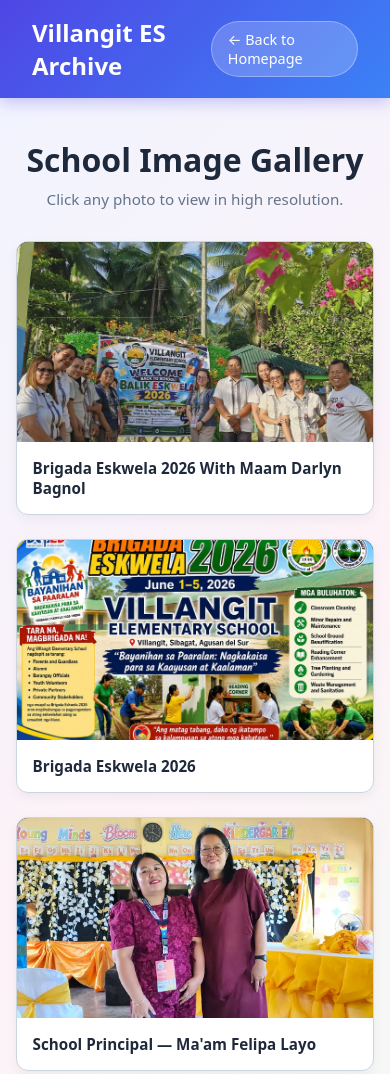
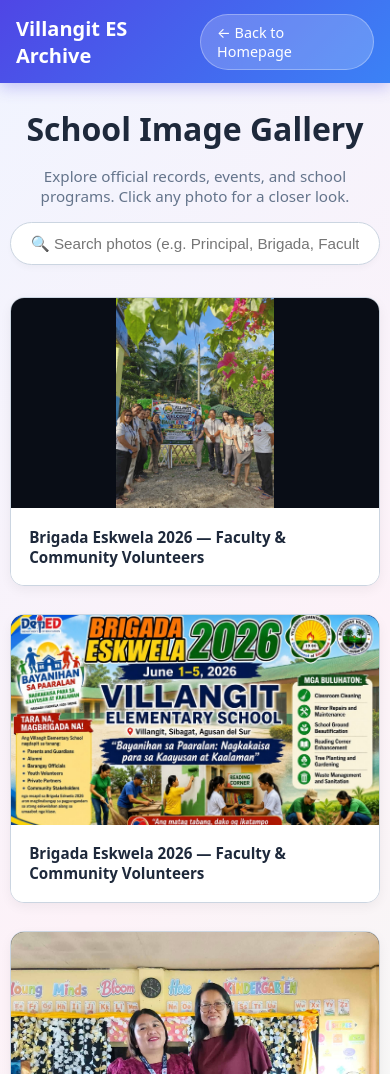
Before and after one commit to ricdodong/ves, a plain HTML site: page viewer.html in a window 390 px wide. Shown: the top 1074 px of the page. Drawn offline with Linux system fonts and the light colour scheme.

Commit message:
Update viewer.html

```diff
--- a/viewer.html
+++ b/viewer.html
@@ -3,7 +3,7 @@
 <head>
     <meta charset="UTF-8">
     <meta name="viewport" content="width=device-width, initial-scale=1.0">
-    <title>Photo Gallery — Villangit Elementary School</title>
+    <title>Photo Gallery Archive — Villangit Elementary School</title>
     <style>
         :root {
             --bg-gradient: linear-gradient(135deg, #f0f4ff 0%, #fdf2f8 50%, #f0fdf4 100%);
@@ -38,6 +38,10 @@
             z-index: 100;
         }
 
+        header h2 {
+            font-size: 1.25rem;
+        }
+
         .back-btn {
             background: rgba(255,255,255,0.2);
             color: white;
@@ -51,7 +55,7 @@
         .back-btn:hover { background: rgba(255,255,255,0.35); }
 
         .container {
-            max-width: 1100px;
+            max-width: 1200px;
             width: 92%;
             margin: 2.5rem auto;
             flex: 1;
@@ -60,12 +64,15 @@
         .gallery-header {
             margin-bottom: 2rem;
             text-align: center;
+            display: flex;
+            flex-direction: column;
+            align-items: center;
+            gap: 1rem;
         }
 
-        .gallery-header h2 {
+        .gallery-header h1 {
             font-size: 2rem;
             color: var(--text-main);
-            margin-bottom: 0.5rem;
         }
 
         .gallery-header p {
@@ -73,103 +80,161 @@
             font-size: 0.95rem;
         }
 
-        /* Grid layout */
+        /* Search Bar */
+        .search-box {
+            width: 100%;
+            max-width: 450px;
+            padding: 0.75rem 1.25rem;
+            border-radius: 9999px;
+            border: 1px solid var(--border);
+            font-size: 0.95rem;
+            outline: none;
+            box-shadow: 0 4px 6px -1px rgba(0,0,0,0.03);
+            transition: border-color 0.2s, box-shadow 0.2s;
+            background: #ffffff;
+        }
+
+        .search-box:focus {
+            border-color: var(--primary);
+            box-shadow: 0 0 0 3px rgba(79, 70, 229, 0.15);
+        }
+
+        /* Smart Grid Layout */
         .photo-grid {
             display: grid;
-            grid-template-columns: repeat(auto-fill, minmax(260px, 1fr));
-            gap: 1.5rem;
+            grid-template-columns: repeat(auto-fill, minmax(280px, 1fr));
+            gap: 1.75rem;
         }
 
         .photo-card {
             background: var(--surface);
-            border-radius: 12px;
+            border-radius: 14px;
             overflow: hidden;
             box-shadow: 0 4px 12px rgba(0,0,0,0.05);
             border: 1px solid var(--border);
             cursor: pointer;
-            transition: transform 0.2s, box-shadow 0.2s;
+            transition: transform 0.25s, box-shadow 0.25s;
             display: flex;
             flex-direction: column;
         }
 
         .photo-card:hover {
-            transform: translateY(-4px);
-            box-shadow: 0 12px 24px rgba(79, 70, 229, 0.12);
+            transform: translateY(-5px);
+            box-shadow: 0 12px 25px rgba(79, 70, 229, 0.15);
         }
 
-        .photo-thumb {
+        .photo-thumb-container {
             width: 100%;
-            height: 200px;
+            height: 210px;
+            background: #090d16;
+            position: relative;
+            overflow: hidden;
+            display: flex;
+            align-items: center;
+            justify-content: center;
+        }
+
+        .photo-thumb-container img {
+            width: 100%;
+            height: 100%;
             object-fit: cover;
-            background: #0f172a;
+            object-position: center 25%;
+            transition: transform 0.3s;
+        }
+
+        .photo-card:hover .photo-thumb-container img {
+            transform: scale(1.03);
+        }
+
+        .photo-thumb-container img.is-contained {
+            object-fit: contain !important;
         }
 
         .photo-info {
-            padding: 1rem;
+            padding: 1.15rem;
             font-size: 0.95rem;
             font-weight: 600;
             color: var(--text-main);
+            background: #ffffff;
         }
 
-        /* Modal Lightbox */
+        /* Lightbox Modal */
         .modal {
             display: none;
             position: fixed;
             top: 0; left: 0; width: 100%; height: 100%;
-            background: rgba(15, 23, 42, 0.9);
+            background: rgba(15, 23, 42, 0.92);
             z-index: 1000;
             align-items: center;
             justify-content: center;
             padding: 2rem;
+            backdrop-filter: blur(5px);
         }
 
         .modal.open { display: flex; }
 
         .modal-content {
-            max-width: 850px;
+            max-width: 900px;
+            width: 100%;
             max-height: 85vh;
             display: flex;
             flex-direction: column;
             align-items: center;
-            background: #ffffff;
-            border-radius: 12px;
+            background: #0f172a;
+            border-radius: 16px;
             overflow: hidden;
-            box-shadow: 0 25px 50px rgba(0,0,0,0.3);
+            box-shadow: 0 25px 50px rgba(0,0,0,0.5);
+            border: 1px solid rgba(255,255,255,0.1);
+            position: relative;
         }
 
-        .modal-content img {
-            max-width: 100%;
-            max-height: 70vh;
-            object-fit: contain;
+        .modal-img-wrapper {
+            width: 100%;
+            height: 65vh;
+            display: flex;
+            align-items: center;
+            justify-content: center;
+            position: relative;
+            overflow: hidden;
             background: #000;
         }
 
+        .modal-img-wrapper img {
+            max-width: 100%;
+            max-height: 100%;
+            object-fit: contain;
+        }
+
         .modal-caption {
-            padding: 1.25rem;
+            padding: 1.25rem 1.5rem;
             font-size: 1.1rem;
             font-weight: 600;
-            color: var(--text-main);
+            color: #ffffff;
             text-align: center;
             width: 100%;
+            background: #0f172a;
+            border-top: 1px solid #1e293b;
         }
 
         .close-modal {
             position: absolute;
-            top: 1.5rem;
-            right: 2rem;
-            background: rgba(255,255,255,0.2);
+            top: 1.25rem;
+            right: 1.5rem;
+            background: rgba(255, 255, 255, 0.15);
             color: white;
             border: none;
             font-size: 1.5rem;
-            width: 40px;
-            height: 40px;
+            width: 42px;
+            height: 42px;
             border-radius: 50%;
             cursor: pointer;
             display: flex;
             align-items: center;
             justify-content: center;
+            z-index: 10;
+            transition: background 0.2s;
         }
-        .close-modal:hover { background: rgba(255,255,255,0.4); }
+        .close-modal:hover { background: rgba(255, 255, 255, 0.3); }
 
         footer {
             background: #0f172a;
@@ -178,6 +243,13 @@
             padding: 1.5rem;
             font-size: 0.85rem;
             margin-top: auto;
+            border-top: 1px solid #1e293b;
+        }
+
+        @media(max-width: 768px) {
+            header { padding: 0.85rem 1rem; }
+            .container { width: 95%; margin: 1.5rem auto; }
+            .modal-img-wrapper { height: 50vh; }
         }
     </style>
 </head>
@@ -190,8 +262,9 @@
 
     <div class="container">
         <div class="gallery-header">
-            <h2>School Image Gallery</h2>
-            <p>Click any photo to view in high resolution.</p>
+            <h1>School Image Gallery</h1>
+            <p>Explore official records, events, and school programs. Click any photo for a closer look.</p>
+            <input type="text" id="searchInput" class="search-box" placeholder="🔍 Search photos (e.g. Principal, Brigada, Faculty)..." onkeyup="filterGallery()">
         </div>
 
         <div class="photo-grid" id="photoGrid">
@@ -201,9 +274,11 @@
 
     <!-- Lightbox Modal -->
     <div class="modal" id="imageModal" onclick="closeLightbox()">
-        <button class="close-modal">&times;</button>
+        <button class="close-modal" onclick="closeLightbox()">&times;</button>
         <div class="modal-content" onclick="event.stopPropagation()">
-            <img id="modalImg" src="" alt="">
+            <div class="modal-img-wrapper">
+                <img id="modalImg" src="" alt="">
+            </div>
             <div class="modal-caption" id="modalCaption"></div>
         </div>
     </div>
@@ -214,6 +289,7 @@
 
     <script>
         const imgFolder = "imgslide/";
+        let allImagesData = [];
 
         function generateSmartCaption(filename) {
             let nameWithoutExt = filename.substring(0, filename.lastIndexOf('.')) || filename;
@@ -225,6 +301,9 @@
             if (cleanStr.includes('spta press ricky moreno banuelos')) {
                 return "Current SPTA President — Mr. Ricky Moreno Banuelos";
             }
+            if (cleanStr.includes('brigada eskwela')) {
+                return "Brigada Eskwela 2026 — Faculty & Community Volunteers";
+            }
 
             return cleanStr.replace(/\w\S*/g, (txt) => txt.charAt(0).toUpperCase() + txt.substr(1).toLowerCase());
         }
@@ -233,23 +312,69 @@
             const grid = document.getElementById('photoGrid');
             try {
                 const response = await fetch('images.json');
-                const rawImages = await response.json();
+                allImagesData = await response.json();
 
-                rawImages.forEach(imgFile => {
-                    const caption = generateSmartCaption(imgFile);
-                    const card = document.createElement('div');
-                    card.className = 'photo-card';
-                    card.onclick = () => openLightbox(imgFolder + imgFile, caption);
-
-                    card.innerHTML = `
-                        <img src="${imgFolder}${imgFile}" alt="${caption}" class="photo-thumb" onerror="this.src='https://images.unsplash.com/photo-1580582932707-520aed937b7b?auto=format&fit=crop&w=500&q=80'">
-                        <div class="photo-info">${caption}</div>
-                    `;
-                    grid.appendChild(card);
-                });
+                renderGrid(allImagesData);
             } catch (err) {
                 console.error("Could not load gallery images:", err);
             }
+        }
+
+        function renderGrid(images) {
+            const grid = document.getElementById('photoGrid');
+            grid.innerHTML = "";
+
+            if (images.length === 0) {
+                grid.innerHTML = `<p style="grid-column: 1/-1; text-align: center; color: var(--text-sec); padding: 3rem;">No matching photos found.</p>`;
+                return;
+            }
+
+            images.forEach(imgFile => {
+                const caption = generateSmartCaption(imgFile);
+                const fullPath = imgFolder + imgFile;
+
+                const card = document.createElement('div');
+                card.className = 'photo-card';
+                card.onclick = () => openLightbox(fullPath, caption);
+
+                const thumbContainer = document.createElement('div');
+                thumbContainer.className = 'photo-thumb-container';
+
+                const imgElem = document.createElement('img');
+                imgElem.src = fullPath;
+                imgElem.alt = caption;
+
+                // SMART DETECTOR for Grid Thumbnails
+                imgElem.onload = function() {
+                    const aspectRatio = this.naturalWidth / this.naturalHeight;
+                    if (aspectRatio < 1.0 || aspectRatio > 1.5) {
+                        this.classList.add('is-contained');
+                    }
+                };
+
+                imgElem.onerror = function() {
+                    this.src = 'https://images.unsplash.com/photo-1580582932707-520aed937b7b?auto=format&fit=crop&w=500&q=80';
+                };
+
+                thumbContainer.appendChild(imgElem);
+
+                const infoDiv = document.createElement('div');
+                infoDiv.className = 'photo-info';
+                infoDiv.innerText = caption;
+
+                card.appendChild(thumbContainer);
+                card.appendChild(infoDiv);
+                grid.appendChild(card);
+            });
+        }
+
+        function filterGallery() {
+            const query = document.getElementById('searchInput').value.toLowerCase();
+            const filtered = allImagesData.filter(imgFile => {
+                const caption = generateSmartCaption(imgFile).toLowerCase();
+                return caption.includes(query) || imgFile.toLowerCase().includes(query);
+            });
+            renderGrid(filtered);
         }
 
         function openLightbox(src, caption) {
```
